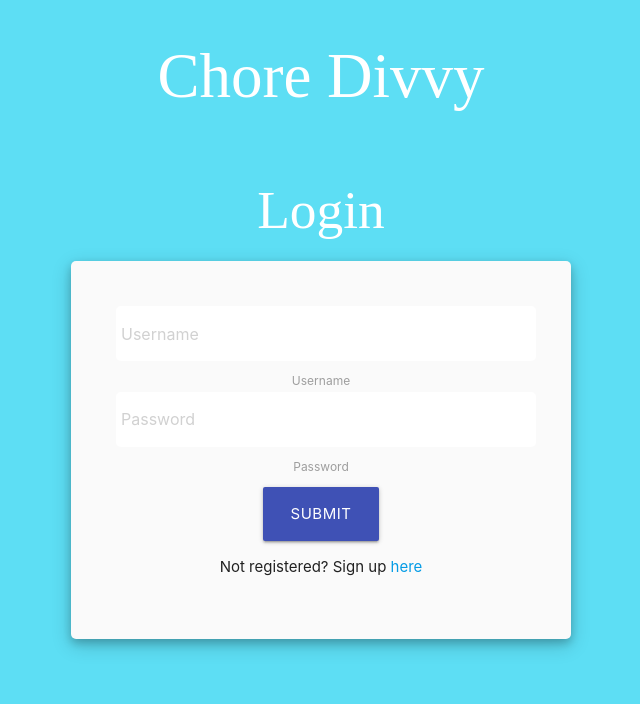
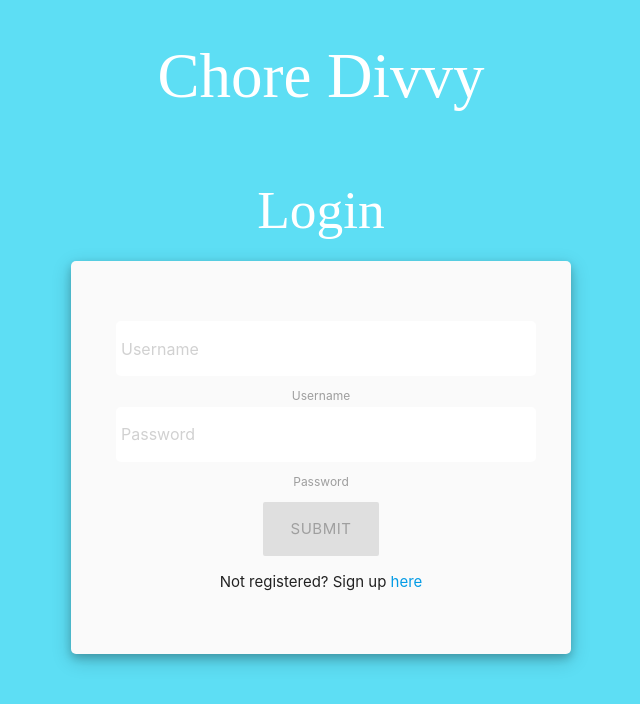
Before and after one commit to Doug2D2/chore-divvy-frontend, a React (Create React App) app: page / in a window 1280 px wide. Shown: the top 704 px of the page, without its empty margins (319-959 px from the left). Built offline with nearby package versions, Linux system fonts and the light colour scheme; a web font is replaced by a local one.

Commit message:
final changes to login

```diff
--- a/public/index.html
+++ b/public/index.html
@@ -11,6 +11,7 @@
     />
     <link rel="stylesheet" href="https://cdnjs.cloudflare.com/ajax/libs/materialize/1.0.0/css/materialize.min.css">
     <link href="https://fonts.googleapis.com/css?family=Coiny&display=swap" rel="stylesheet">
+    <link href="https://fonts.googleapis.com/icon?family=Material+Icons" rel="stylesheet">
     <!--
       manifest.json provides metadata used when your web app is installed on a
       user's mobile device or desktop. See https://developers.google.com/web/fundamentals/web-app-manifest/
--- a/src/components/loginForm/LoginForm.css
+++ b/src/components/loginForm/LoginForm.css
@@ -31,3 +31,7 @@ h2 {
 .inputStyle:focus {
     border: none !important;
 }
+
+.loginErrorMsg {
+    color: red;
+}
--- a/src/components/loginForm/LoginForm.js
+++ b/src/components/loginForm/LoginForm.js
@@ -7,11 +7,13 @@ class LoginForm extends Component {
         isLoggedIn: false,
         usernameInput: '',
         passwordInput: '',
-        redirect: false
+        redirect: false,
+        loginErrorMsg: ''
     }
 
     handleSubmitLoginForm(e, username, password) {
         e.preventDefault();
+
 
         fetch('http://localhost:8080/login', {
             method: 'POST',
@@ -25,13 +27,12 @@ class LoginForm extends Component {
         })
         .then(res => {
             if(res.status > 399) {
-                console.log('if statement');
                 this.setState({
                     usernameInput: '',
-                    passwordInput: ''
+                    passwordInput: '',
+                    loginErrorMsg: 'The username or password entered is incorrect. Please try again.'
                 });
             } else {
-                console.log('in else');
                 this.setState({
                     isLoggedIn: true,
                     redirect: true
@@ -39,7 +40,7 @@ class LoginForm extends Component {
             }
         })
         .catch(err => {
-            console.log(err)
+            this.setState({ loginErrorMsg: 'Server Error '});
         });
     }
 
@@ -56,18 +57,24 @@ class LoginForm extends Component {
             return <Redirect push to='/dashboard' />
         }
 
+        const enabled = this.state.usernameInput.length > 0 && this.state.passwordInput.length > 0;
+
+
         return(
             <div className='row'>
                 <h2>Login</h2>
                 <span className='formContainer'>
                     <form>
                         <span>
+                            <p className='loginErrorMsg'>{this.state.loginErrorMsg}</p>
+                        </span>
+                        <span>
                             <input placeholder='Username' id='username' className='inputStyle'
                             value={this.state.usernameInput}
                             onChange={this.handleUsernameChange}
                             />
                             <label htmlFor='username'>Username</label>
-                            <input placeholder='Password' id='password' className='inputStyle'
+                            <input placeholder='Password' type='password' id='password' className='inputStyle'
                             value={this.state.passwordInput}
                             onChange={this.handlePasswordChange}
                             />
@@ -75,7 +82,7 @@ class LoginForm extends Component {
                         </span>
 
                         <div className='submitBtn'>
-                            <button type='submit' className='btn btn-large indigo'
+                            <button type='submit' className='btn btn-large indigo' disabled={!enabled}
                                 onClick={(e) => this.handleSubmitLoginForm(e, this.state.usernameInput, this.state.passwordInput)}>
                                 Submit
                             </button>
```
